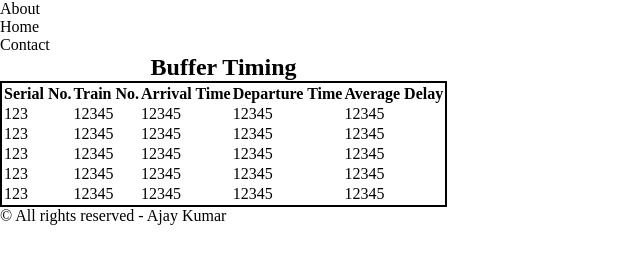
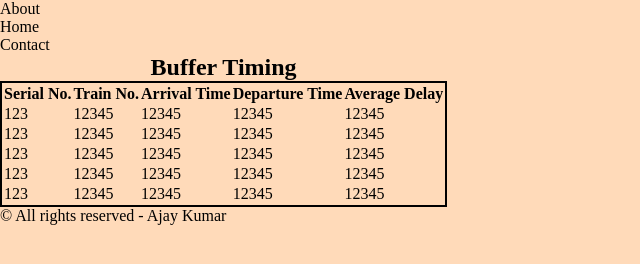
Before and after one commit to TrulyAjay/Railway-Project, a plain HTML site: page index.html in a window 1280 px wide. Shown: the whole page, without its empty margins (0-640 px from the left). Drawn offline with Linux system fonts and the light colour scheme.

Commit message:
second commit

```diff
--- a/index.html
+++ b/index.html
@@ -4,6 +4,7 @@
     <meta charset="UTF-8">
     <meta name="viewport" content="width=device-width, initial-scale=1.0">
     <title>Railway Project</title>
+    <link rel="stylesheet" href="style.css">
     <style>
         *{
             margin: 0;
--- /dev/null
+++ b/style.css
@@ -0,0 +1,3 @@
+body{
+    background-color: peachpuff;
+}
```
